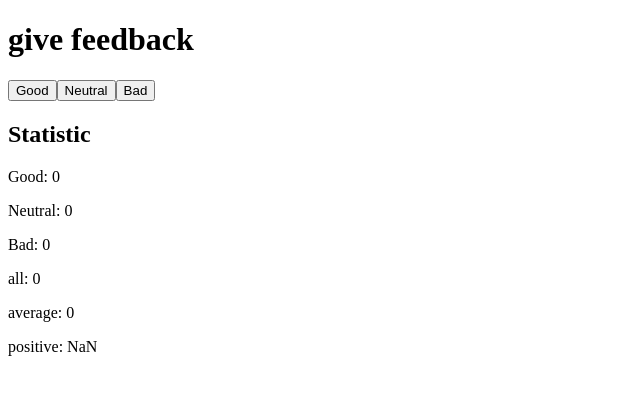
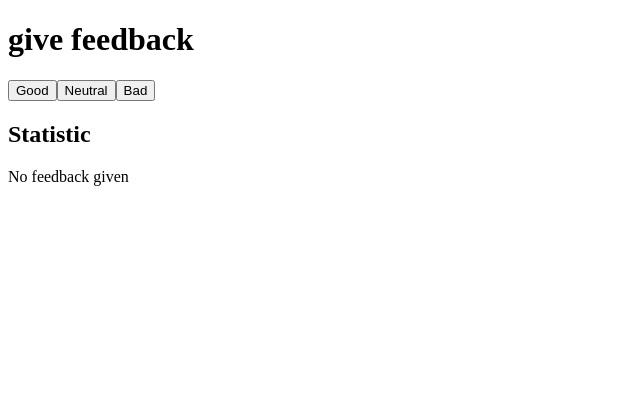
Before and after one commit to andrescanve/FullStackOpen, a React (Create React App) app in the folder part1/: page / in a window 1280 px wide. Shown: the top 394 px of the page, without its empty margins (0-640 px from the left). Built offline with nearby package versions, Linux system fonts and the light colour scheme.

Commit message:
added part1 1.9

```diff
--- a/part1/src/App.js
+++ b/part1/src/App.js
@@ -39,6 +39,10 @@ export const App = () => {
       <Button handleClick={handleBad} text={bad.text} />
 
       <h2>Statistic</h2>
+      {good.value === 0 && neutral.value === 0 && bad.value === 0 ? (
+        "No feedback given"
+      ) : (
+        <div>
           <Statistic text={good.text} value={good.value} />
           <Statistic text={neutral.text} value={neutral.value} />
           <Statistic text={bad.text} value={bad.value} />
@@ -50,5 +54,7 @@ export const App = () => {
             {(good.value * 100) / (good.value + neutral.value + bad.value)}
           </p>
         </div>
+      )}
+    </div>
   );
 };
```
Lines whose indentation alone changed are shown as unchanged.
